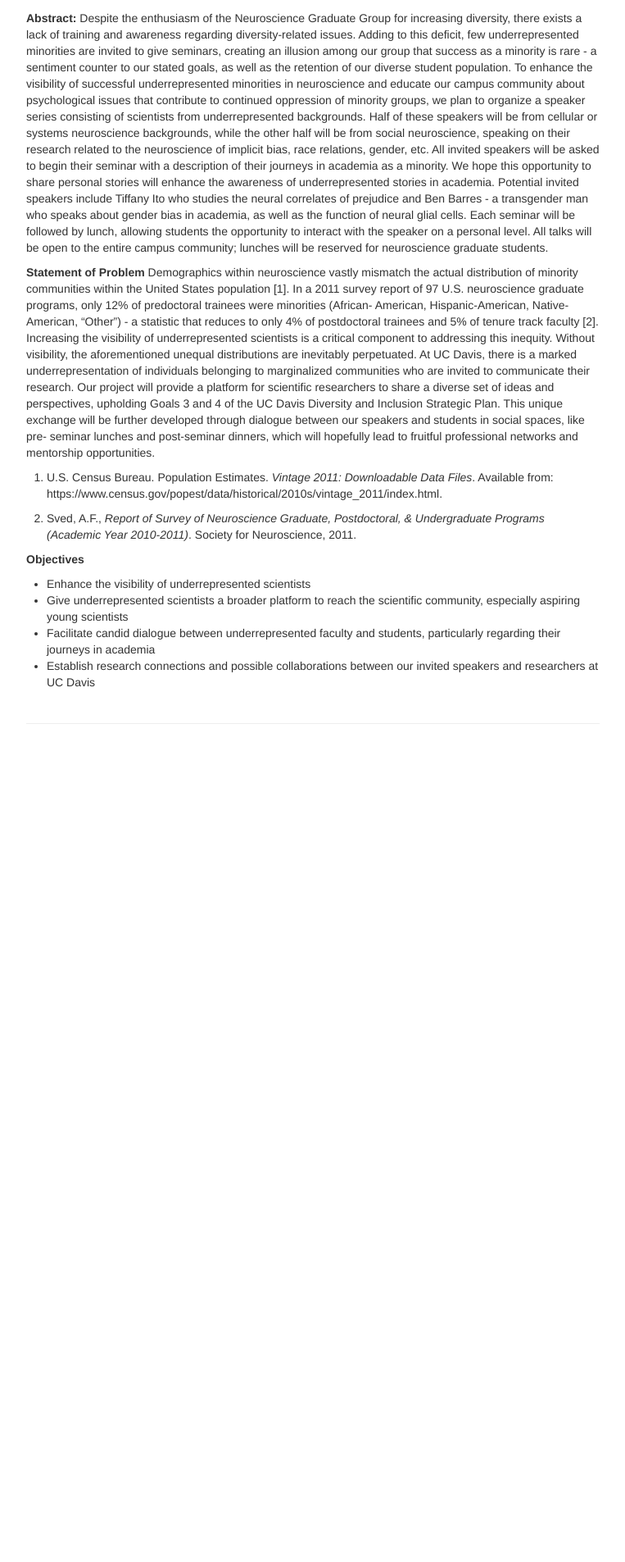
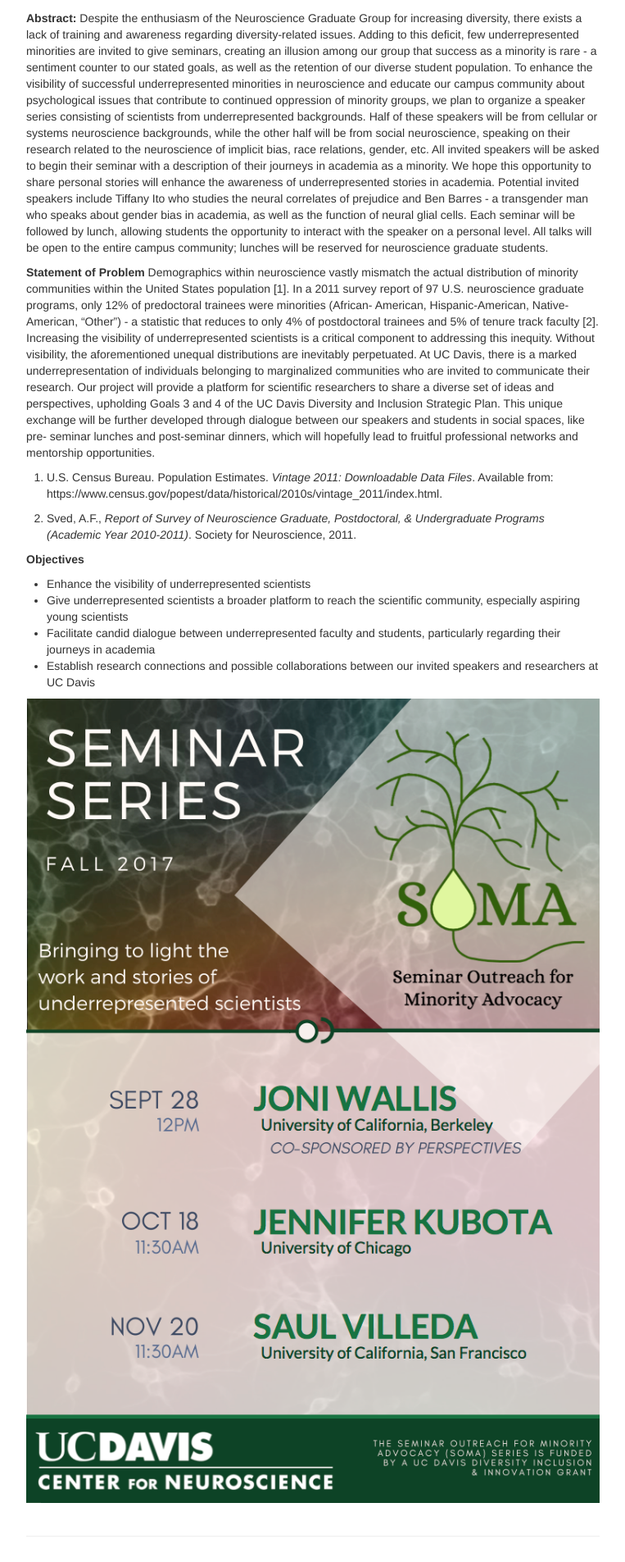
Before and after one commit to lkfink/lkfink.github.io, a Jekyll site: the page built from pages/projects.md, in a window 1280 px wide. Shown: the part 802-2707 px from the top of the page at 82% size, without its empty margins (258-1021 px from the left). Built offline with Jekyll 4.4.1, drawn with Linux system fonts in a browser that asks for light colours; before the commit the page ends 1716 px from its top, so only the background shows below that.

Commit message:
added soma flyer image

```diff
--- a/pages/projects.md
+++ b/pages/projects.md
@@ -55,3 +55,7 @@
 - Give underrepresented scientists a broader platform to reach the scientific community, especially aspiring young scientists
 - Facilitate candid dialogue between underrepresented faculty and students, particularly regarding their journeys in academia
 - Establish research connections and possible collaborations between our invited speakers and researchers at UC Davis
+
+
+
+![Fall SOMA Seminars 2017]({{ BASE_PATH }}/assets/publpics/SOMA.png)
```
